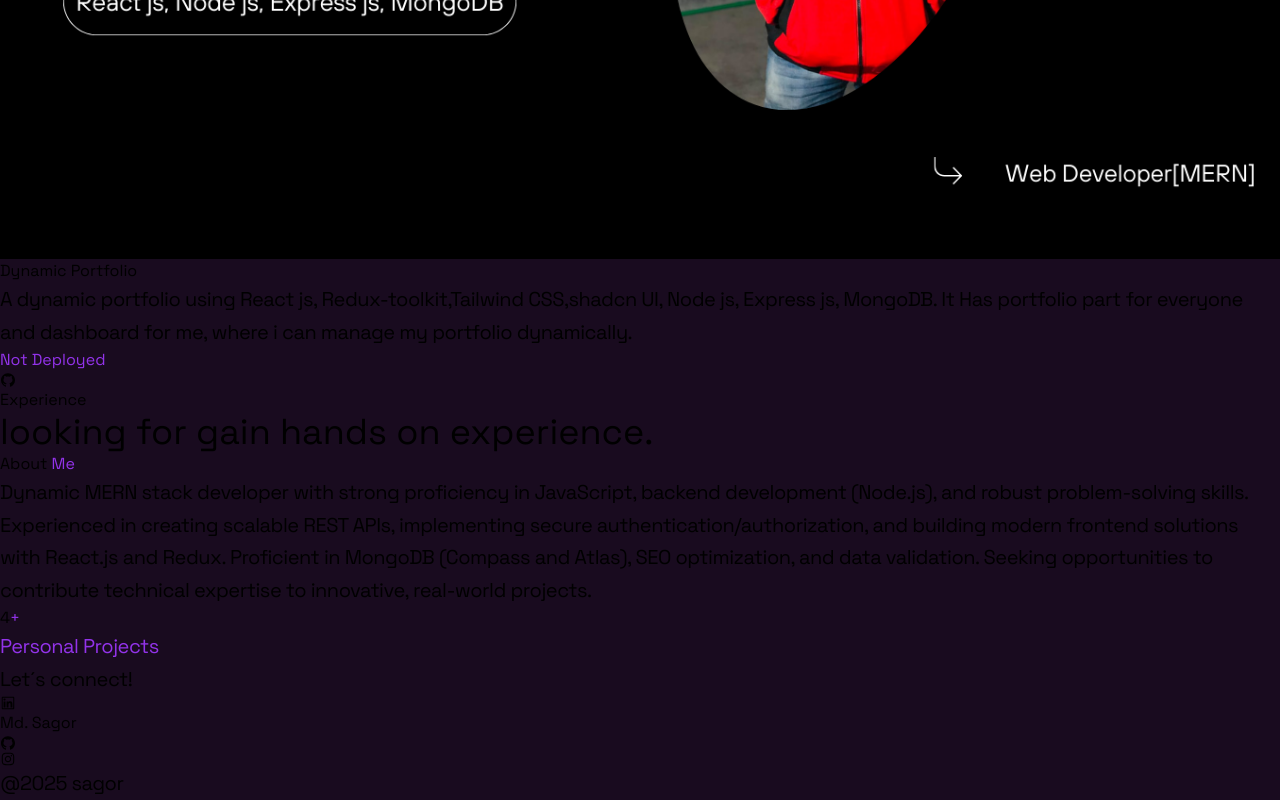
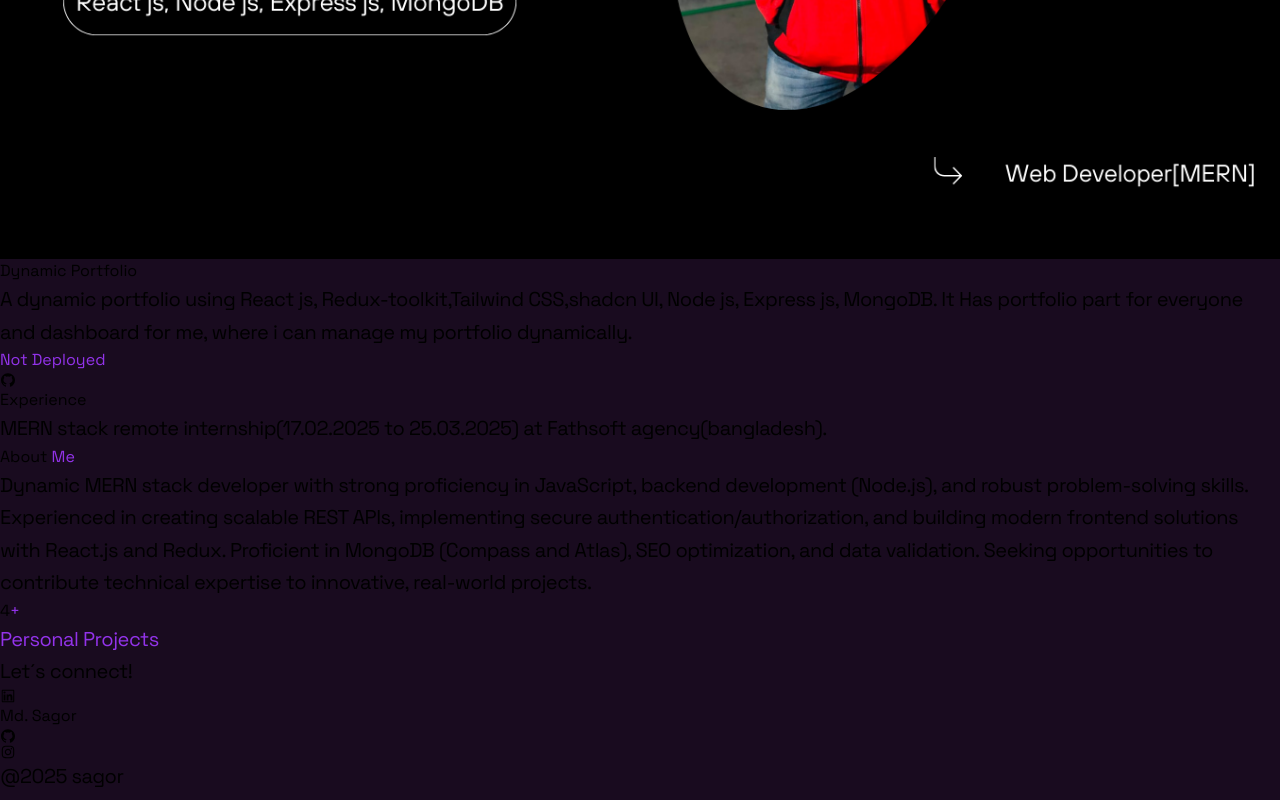
Before and after one commit to Shagor-Mia/Animated-Portfolio, a React (Vite) app: page / in a window 1280 px wide. Shown: the part 6111-6911 px from the top of the page. Built offline with nearby package versions, Linux system fonts and the light colour scheme.

Commit message:
experience updated

```diff
--- a/src/components/Experience.jsx
+++ b/src/components/Experience.jsx
@@ -57,9 +57,10 @@ const Experience = () => {
           className=" border border-purple-600 p-6 rounded-lg shadow-md
                     hover:shadow-xl transition-shadow duration-300 bg-purple-700/10"
         >
-          <h2 className="text-gray-100 text-2xl font-semibold">
-            looking for gain hands on experience.
-          </h2>
+          <p className="text-white">
+            MERN stack remote internship(17.02.2025 to 25.03.2025) at Fathsoft
+            agency(bangladesh).
+          </p>
         </motion.div>
       </motion.div>
     </div>
```
